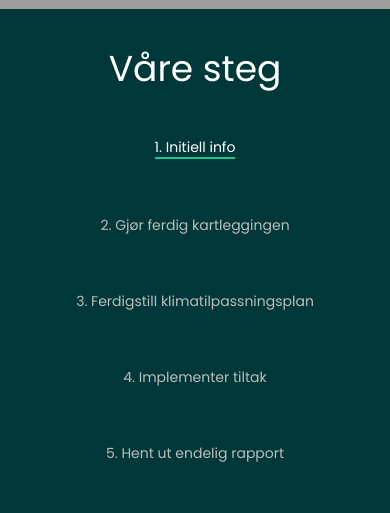
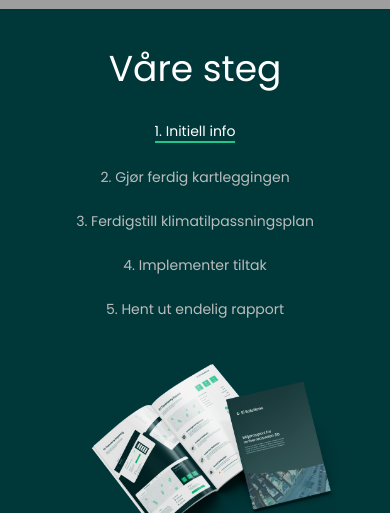
Before and after one commit to EI-Solutions/landing-page, a Next.js app: page / in a window 390 px wide. Shown: the part 3040-3553 px from the top of the page. Built offline with nearby package versions, Linux system fonts and the light colour scheme; grey boxes are pictures that could not be loaded.

Commit message:
smaller margin on mobile for application steps

```diff
--- a/components/ApplicationSteps/ApplicationSteps.tsx
+++ b/components/ApplicationSteps/ApplicationSteps.tsx
@@ -51,7 +51,7 @@ const ApplicationSteps = () => {
                     <button
                         key={i}
                         onClick={() => { setCurrentTab(i) }}
-                        className={`text-sm m-7 translate-all duration-150 ${currentTab === i ? 'border-b-2 border-ei-green' : 'text-subtitle-gray'}`}
+                        className={`text-sm m-3 w-max lg:m-7 translate-all duration-150 ${currentTab === i ? 'border-b-2 border-ei-green' : 'text-subtitle-gray'}`}
                     >
                         {i + 1}. {step.tabName}
                     </button>
```
